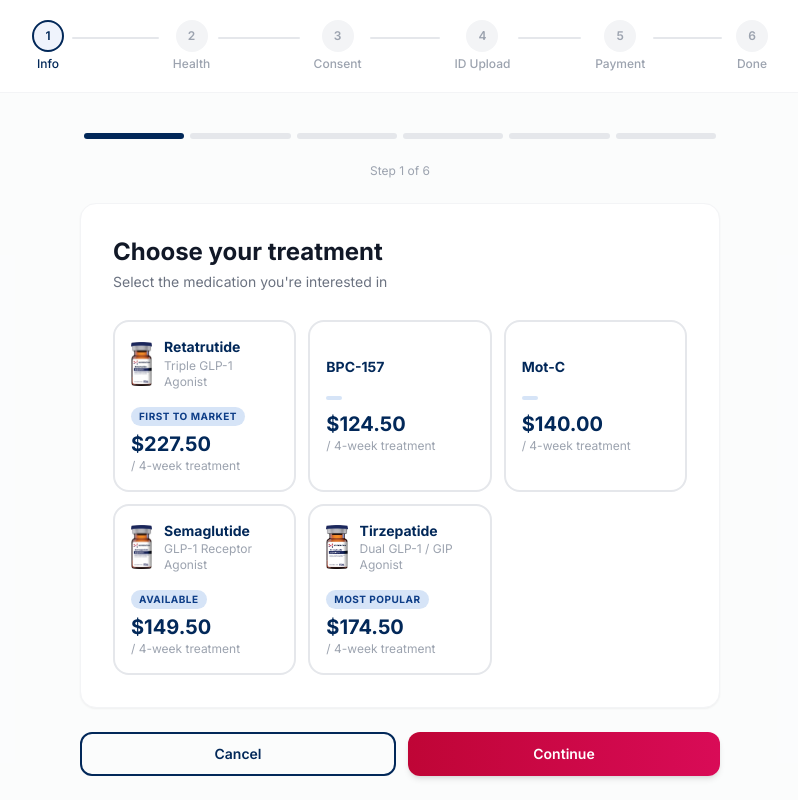
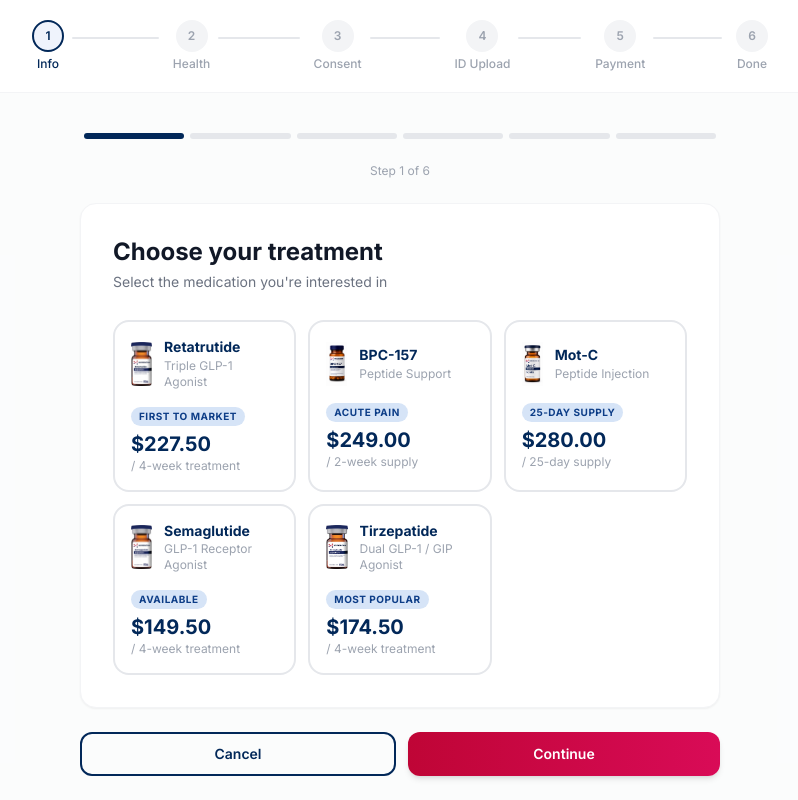
Before and after one commit to thebishoy98-sudo/mission-wlw-telehealth, a Next.js app: page /start/info in a window 1280 px wide. Shown: the top 800 px of the page, without its empty margins (240-1038 px from the left). Built offline with nearby package versions, Linux system fonts and the light colour scheme; no server answers.

Commit message:
Show peptide images in intake cards

```diff
--- a/app/start/info/page.tsx
+++ b/app/start/info/page.tsx
@@ -33,10 +33,12 @@ const US_STATES = [
   ["VA","Virginia"],["WA","Washington"],["WV","West Virginia"],["WI","Wisconsin"],["WY","Wyoming"],
 ];
 
-const PRODUCT_META: Record<string, { img: string; tagline: string; badge: string; highlight: boolean }> = {
-  product_retatrutide: { img: "/retatrutide-vial.jpg", tagline: "Triple GLP-1 Agonist", badge: "First to Market", highlight: true },
-  product_tirzepatide: { img: "/tirzepatide-vial.jpg", tagline: "Dual GLP-1 / GIP Agonist", badge: "Most Popular", highlight: false },
-  product_semaglutide: { img: "/semaglutide-vial.jpg", tagline: "GLP-1 Receptor Agonist", badge: "Available", highlight: false },
+const PRODUCT_META: Record<string, { img: string; tagline: string; badge: string; highlight: boolean; priceDivisor: number; priceSuffix: string }> = {
+  product_retatrutide: { img: "/retatrutide-vial.jpg", tagline: "Triple GLP-1 Agonist", badge: "First to Market", highlight: true, priceDivisor: 2, priceSuffix: "/ 4-week treatment" },
+  product_tirzepatide: { img: "/tirzepatide-vial.jpg", tagline: "Dual GLP-1 / GIP Agonist", badge: "Most Popular", highlight: false, priceDivisor: 2, priceSuffix: "/ 4-week treatment" },
+  product_semaglutide: { img: "/semaglutide-vial.jpg", tagline: "GLP-1 Receptor Agonist", badge: "Available", highlight: false, priceDivisor: 2, priceSuffix: "/ 4-week treatment" },
+  product_bpc_157: { img: "/bpc-157-product.png", tagline: "Peptide Support", badge: "Acute Pain", highlight: false, priceDivisor: 1, priceSuffix: "/ 2-week supply" },
+  product_mot_c: { img: "/mot-c-vial.png", tagline: "Peptide Injection", badge: "25-Day Supply", highlight: false, priceDivisor: 1, priceSuffix: "/ 25-day supply" },
 };
 
 const STEPS = [
@@ -229,7 +231,15 @@ export default function PatientInfo() {
           <div className="space-y-5">
             <div className="grid grid-cols-1 sm:grid-cols-3 gap-3">
               {products.map((p, i) => {
-                const meta = PRODUCT_META[p.id] ?? { img: "", tagline: "", badge: "", highlight: false };
+                const meta = PRODUCT_META[p.id] ?? {
+                  img: p.image,
+                  tagline: "",
+                  badge: "Available",
+                  highlight: false,
+                  priceDivisor: 1,
+                  priceSuffix: "",
+                };
+                const displayPrice = p.startingPrice / meta.priceDivisor;
                 const selected = formData.productId === p.id;
                 return (
                   <motion.button
@@ -267,8 +277,8 @@ export default function PatientInfo() {
                       {meta.badge}
                     </span>
                     <p className={`text-xl font-bold leading-none ${selected && meta.highlight ? "text-white" : "text-forest-800"}`}>
-                      {formatCurrency(p.startingPrice / 2)}
-                      <span className={`block text-xs font-normal mt-1 ${selected && meta.highlight ? "text-white/55" : "text-gray-400"}`}>/ 4-week treatment</span>
+                      {formatCurrency(displayPrice)}
+                      <span className={`block text-xs font-normal mt-1 ${selected && meta.highlight ? "text-white/55" : "text-gray-400"}`}>{meta.priceSuffix}</span>
                     </p>
                   </motion.button>
                 );
```
Also changed, not shown: 1 other file (tests, documents, lock files or other folders).
